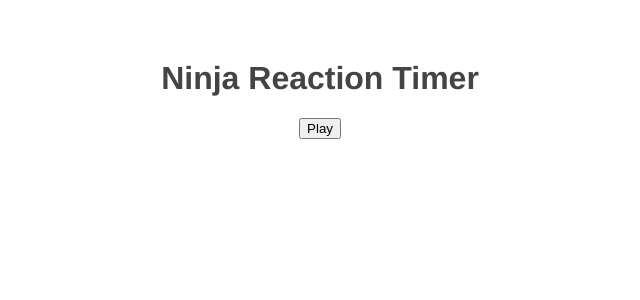
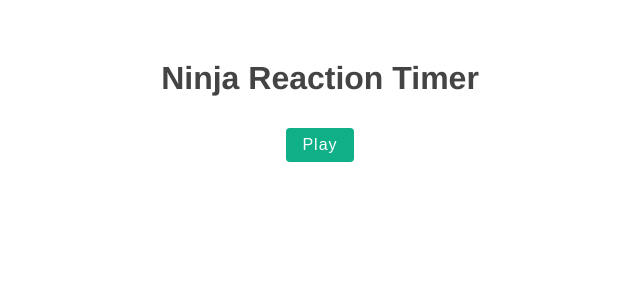
Before and after one commit to CometBlazer/reaction-timer-game, a Vue app: page / in a window 1280 px wide. Shown: the top 300 px of the page, without its empty margins (320-960 px from the left). Built offline with nearby package versions, Linux system fonts and the light colour scheme.

Commit message:
finishing touches

```diff
--- a/src/App.vue
+++ b/src/App.vue
@@ -2,18 +2,20 @@
   <h1>Ninja Reaction Timer</h1>
   <button @click="start" v-bind:disabled="isPlaying">Play</button>
   <Block v-if="isPlaying" v-bind:delay="delay" @end="endGame"/>
-  <p v-if="showResults">Reaction time: {{ score }} ms</p>
+  <Results v-if="showResults" v-bind:scoreName="score"/>
+  <!-- <p v-if="showResults">Reaction time: {{ score }} ms</p> -->
 </template>
 
 <script>
 
 import Block from './components/Block.vue'
+import Results from './components/Results.vue'
 
 export default {
   name: 'App',
   components: {
     Block,
-
+    Results,
   },
   data() {
     return {
@@ -48,4 +50,19 @@ export default {
     color: #444;
     margin-top: 60px;
   }
+  button {
+    background: #0faf87;
+    color: white;
+    border: none;
+    padding: 8px 16px;
+    border-radius: 4px;
+    font-size: 16px;
+    letter-spacing: 1px;
+    cursor: pointer;
+    margin: 10px;
+  }
+  button[disabled] {
+    opacity: 0.2;
+    cursor: not-allowed;
+  }
 </style>
--- a/src/components/Results.vue
+++ b/src/components/Results.vue
@@ -0,0 +1,34 @@
+<template>
+  <p>Reaction time: {{ scoreName }} ms</p>
+  <p class="rank">Rank: {{ rank }}</p>
+</template>
+
+<script>
+export default {
+    props: ['scoreName', ],
+    data() {
+      return {
+        rank: null
+      }
+    },
+    mounted() { //lifecycle hook
+      if(this.scoreName < 200){
+        this.rank = 'Lightning fast'
+      }
+      else if(this.scoreName < 300){
+        this.rank = 'Decent'
+      }
+      else{
+        this.rank = 'Snail pace...'
+      }
+    }
+}
+</script>
+
+<style>
+  .rank{
+    font-size: 1.4em;
+    color: rgb(15, 163, 153);
+    font-weight: bold;
+  }
+</style>
```
Lines whose indentation alone changed are shown as unchanged.
